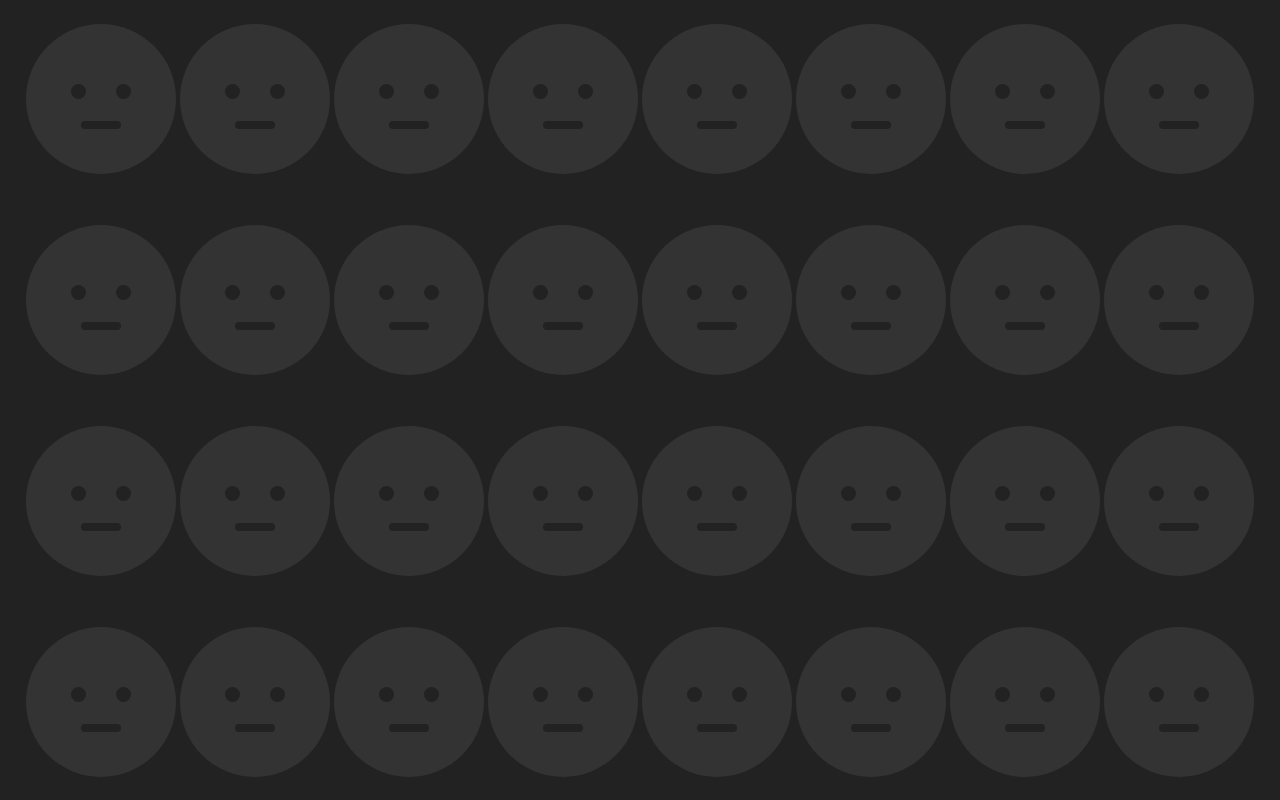
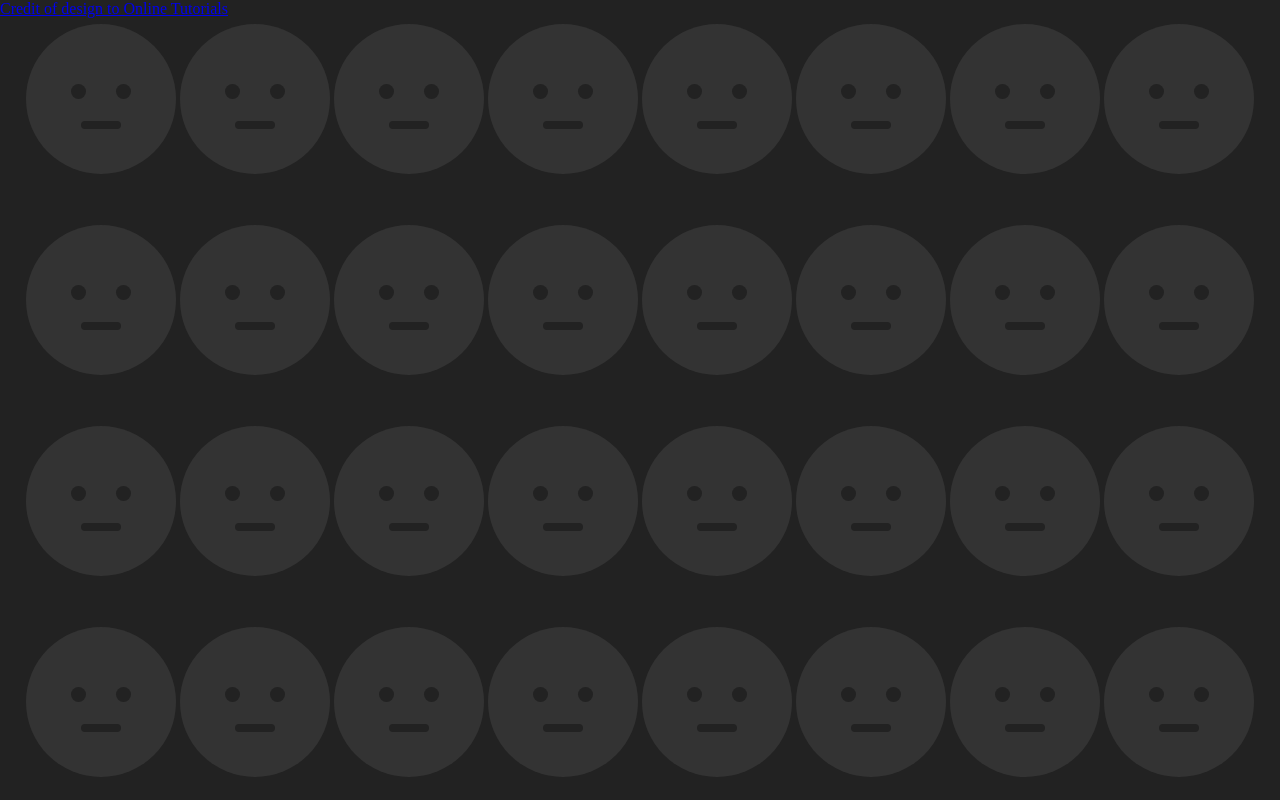
Before and after one commit to S1rDev10us/legacy, a plain HTML site: page smile.html in a window 1280 px wide. Drawn offline with Linux system fonts and the light colour scheme.

Commit message:
added credit

```diff
--- a/smile.html
+++ b/smile.html
@@ -41,5 +41,8 @@
         }
     </script>
     <!-- <script src="./scripts/rick-focus.js"></script> -->
+	<a href="https://www.youtube.com/watch?v=TPc03KcidIo" style="position: absolute; z-index: 1000; top:0; left: 0;">
+		Credit of design to Online Tutorials
+	</a>
 </body>
 </html>
```
Also changed, not shown: discordEvents/help.html (+3 -3 lines), three/index.html (+3 -1 lines).
